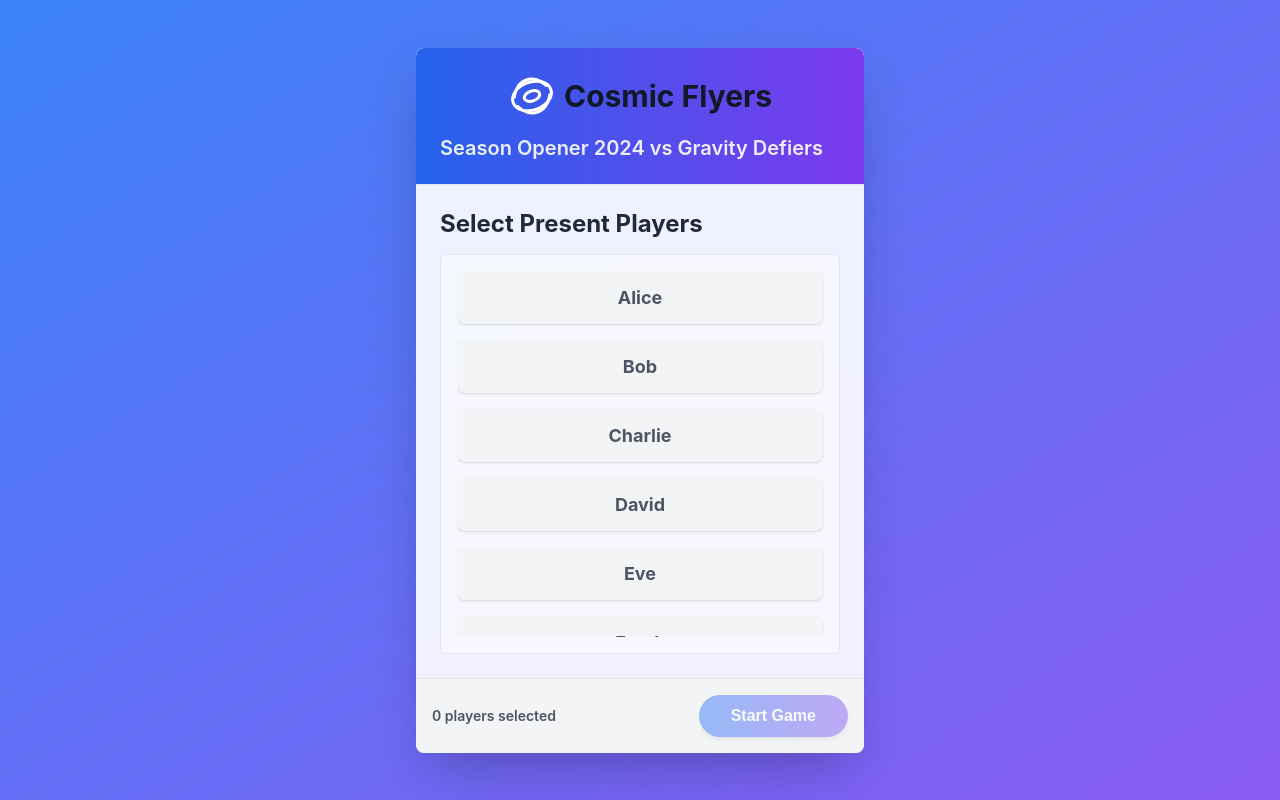
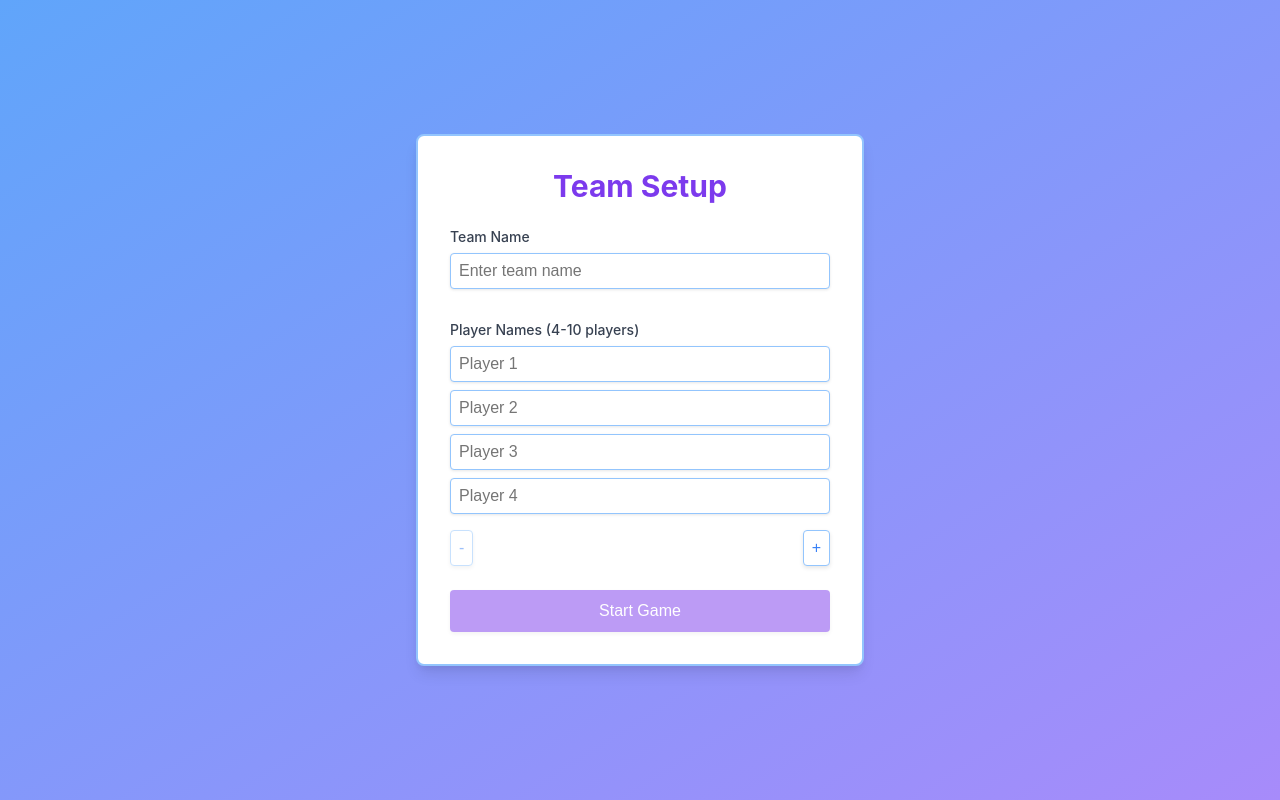
Before and after one commit to kfiddle/ultimate, a React (Create React App) app: page / in a window 1280 px wide. Built offline with nearby package versions, Linux system fonts and the light colour scheme.

Commit message:
teamSetup and various

```diff
--- a/App.jsx
+++ b/App.jsx
@@ -1,9 +1,10 @@
-import React, { useEffect, useState } from "react";
-import { BrowserRouter as Router, Route, Routes } from "react-router-dom";
+import React, { useEffect, useState } from 'react';
+import { BrowserRouter as Router, Route, Routes } from 'react-router-dom';
 
-import Welcome from "./components/welcome/Welcome.jsx";
-import GameTracker from "./components/gameTracker/GameTracker.jsx";
-import { GameProvider } from "./components/contextProviders/GameContext.jsx";
+import Welcome from './components/welcome/Welcome.jsx';
+import GameTracker from './components/gameTracker/GameTracker.jsx';
+import { GameProvider } from './components/contextProviders/GameContext.jsx';
+import TeamSetup from './components/teamSetup/TeamSetup.jsx';
 
 const AppProviders = ({ children }) => {
   return <GameProvider>{children}</GameProvider>;
@@ -29,7 +30,8 @@ const App = () => {
   return (
     <div>
       <AppProviders>
-                {!gameStarting && <Welcome startGame={startGame} />}
+        {/* {!gameStarting && <Welcome startGame={startGame} />} */}
+        {!gameStarting && <TeamSetup startGame={startGame} />}
         {gameStarting && <GameTracker />}
       </AppProviders>
     </div>
--- a/components/contextProviders/GameContext.jsx
+++ b/components/contextProviders/GameContext.jsx
@@ -6,8 +6,8 @@ const initialState = {
     presentPlayers: [],
     activePlayer: null,
     gameStarted: false,
-    teamName: "Erie Team",
-    opponentName: "Other Team",
+    teamName: "",
+    opponentName: "Rival",
     teamScore: 0,
     opponentScore: 0,
     time: 0,
--- a/components/playerStats/PlayerStats.module.css
+++ b/components/playerStats/PlayerStats.module.css
@@ -91,22 +91,22 @@
   align-items: center;
   gap: 15px;
   padding: 20px;
-  background-color: #2a2a2a;
+  /* background-color: #2a2a2a; */
   border-top: 2px solid #3b82f6;
   margin: 20px 8px;
   width: 200px;
 }
 
 .benchedPlayerDiv {
-  width: 120px;
+  width: 100%;
 }
 
 .inactivePlayerNameButton {
   width: 100%;
   padding: 16px 12px;
-  background-color: #1a1a1a;
-  border: 1px solid #4b5563;
-  border-radius: 8px;
+  background-color: transparent;
+  border-bottom: 1px solid #4b5563;
+  /* border-radius: 8px; */
   color: #9ca3af;
   font-size: 1.5rem;
   font-weight: bold;
--- a/components/playerStats/statButton/StatCell.module.css
+++ b/components/playerStats/statButton/StatCell.module.css
@@ -37,7 +37,7 @@
 
 .statButton:disabled {
   cursor: not-allowed;
-  opacity: 0.15;
+  opacity: 0.1;
 }
 
 .inactiveStatButton {
@@ -59,6 +59,7 @@
 
 .errorButton {
   background-color: #6b4563;
+  font-weight: bold;
 }
 
 .disabledErrorButton {
@@ -73,8 +74,8 @@
 }
 
 .discIcon {
-  width: 80%;
-  height: 80%;
+  width: 70%;
+  height: 70%;
   color: #ffffff;
 }
 
--- /dev/null
+++ b/components/teamSetup/TeamSetup.jsx
@@ -0,0 +1,122 @@
+import React, { useState, useEffect, useContext } from 'react';
+import { GameContext } from '../contextProviders/GameContext.jsx';
+import styles from './TeamSetup.module.css';
+import usePush from '../../hooks/usePush';
+
+const TeamSetup = ({ startGame }) => {
+  const { dispatch } = useContext(GameContext);
+
+  const [teamName, setTeamName] = useState('');
+  const [players, setPlayers] = useState(['', '', '', '']);
+  const [isFormValid, setIsFormValid] = useState(false);
+
+  const createTeamAndPlayers = usePush('teams/create-team-and-players');
+
+  useEffect(() => {
+    const isValid = teamName.trim() !== '' && players.filter(player => player.trim().includes(' ')).length >= 4;
+    setIsFormValid(isValid);
+  }, [teamName, players]);
+
+  const addPlayer = () => {
+    if (players.length < 10) {
+      setPlayers([...players, '']);
+    }
+  };
+
+  const removePlayer = () => {
+    if (players.length > 4) {
+      setPlayers(players.slice(0, -1));
+    }
+  };
+
+  const updatePlayer = (index, name) => {
+    const newPlayers = [...players];
+    newPlayers[index] = name;
+    setPlayers(newPlayers);
+  };
+
+  const handleStartGame = async () => {
+    if (isFormValid) {
+      try {
+        const result = await createTeamAndPlayers({
+          teamName,
+          players: players.filter((player) => player.trim() !== ''),
+        });
+        if (result.success) {
+
+          startGame();
+        } else {
+          console.error('Failed to create team and players:', result.message);
+          // Handle error (e.g., show error message to user)
+        }
+      } catch (error) {
+        console.error('Error creating team and players:', error);
+        // Handle error (e.g., show error message to user)
+      }
+    }
+  };
+
+  return (
+    <div className={styles.container}>
+      <div className={styles.formContainer}>
+        <h1 className={styles.title}>Team Setup</h1>
+
+        <div className={styles.inputGroup}>
+          <label htmlFor="teamName" className={styles.label}>
+            Team Name
+          </label>
+          <input
+            type="text"
+            id="teamName"
+            value={teamName}
+            onChange={(e) => setTeamName(e.target.value)}
+            placeholder="Enter team name"
+            className={styles.input}
+          />
+        </div>
+
+        <div className={styles.inputGroup}>
+          <label className={styles.label}>Player Names (4-10 players)</label>
+          {players.map((player, index) => (
+            <input
+              key={index}
+              type="text"
+              value={player}
+              onChange={(e) => updatePlayer(index, e.target.value)}
+              placeholder={`Player ${index + 1}`}
+              className={styles.input}
+            />
+          ))}
+          <div className={styles.buttonGroup}>
+            <button
+              type="button"
+              onClick={removePlayer}
+              disabled={players.length <= 4}
+              className={`${styles.iconButton} ${players.length <= 4 ? styles.disabled : ''}`}
+            >
+              -
+            </button>
+            <button
+              type="button"
+              onClick={addPlayer}
+              disabled={players.length >= 10}
+              className={`${styles.iconButton} ${players.length >= 10 ? styles.disabled : ''}`}
+            >
+              +
+            </button>
+          </div>
+        </div>
+
+        <button
+          onClick={handleStartGame}
+          disabled={!isFormValid}
+          className={`${styles.startButton} ${!isFormValid ? styles.disabled : ''}`}
+        >
+          Start Game
+        </button>
+      </div>
+    </div>
+  );
+};
+
+export default TeamSetup;
--- /dev/null
+++ b/components/teamSetup/TeamSetup.module.css
@@ -0,0 +1,104 @@
+.container {
+  min-height: 100vh;
+  display: flex;
+  align-items: center;
+  justify-content: center;
+  background: linear-gradient(to bottom right, #60a5fa, #a78bfa);
+}
+
+.formContainer {
+  background-color: white;
+  padding: 2rem;
+  border-radius: 0.5rem;
+  box-shadow: 0 10px 15px -3px rgba(0, 0, 0, 0.1), 0 4px 6px -2px rgba(0, 0, 0, 0.05);
+  width: 100%;
+  max-width: 28rem;
+  border: 2px solid #93c5fd;
+}
+
+.title {
+  font-size: 1.875rem;
+  font-weight: bold;
+  margin-bottom: 1.5rem;
+  text-align: center;
+  color: #7c3aed;
+}
+
+.inputGroup {
+  margin-bottom: 1.5rem;
+}
+
+.label {
+  display: block;
+  margin-bottom: 0.5rem;
+  font-size: 0.875rem;
+  font-weight: 500;
+  color: #374151;
+}
+
+.input {
+  width: 100%;
+  padding: 0.5rem;
+  margin-bottom: 0.5rem;
+  border: 1px solid #93c5fd;
+  border-radius: 0.25rem;
+  font-size: 1rem;
+  transition: all 0.3s ease;
+  box-shadow: 0 1px 3px rgba(0, 0, 0, 0.1);
+}
+
+.input:focus {
+  outline: none;
+  border-color: #7c3aed;
+  box-shadow: 0 0 0 3px rgba(124, 58, 237, 0.2), 0 4px 6px rgba(0, 0, 0, 0.1);
+  transform: translateY(-2px);
+}
+
+.buttonGroup {
+  display: flex;
+  justify-content: space-between;
+  margin-top: 0.5rem;
+}
+
+.iconButton {
+  padding: 0.5rem;
+  border: 1px solid #93c5fd;
+  background-color: white;
+  color: #3b82f6;
+  border-radius: 0.25rem;
+  font-size: 1rem;
+  cursor: pointer;
+  transition: all 0.3s ease;
+  box-shadow: 0 2px 4px rgba(0, 0, 0, 0.1);
+}
+
+.iconButton:hover:not(.disabled) {
+  background-color: #e0f2fe;
+  transform: translateY(-2px);
+  box-shadow: 0 4px 6px rgba(0, 0, 0, 0.1);
+}
+
+.startButton {
+  width: 100%;
+  padding: 0.75rem;
+  background-color: #7c3aed;
+  color: white;
+  border: none;
+  border-radius: 0.25rem;
+  font-size: 1rem;
+  font-weight: 500;
+  cursor: pointer;
+  transition: all 0.3s ease;
+  box-shadow: 0 2px 4px rgba(0, 0, 0, 0.1);
+}
+
+.startButton:hover:not(.disabled) {
+  background-color: #6d28d9;
+  transform: translateY(-2px);
+  box-shadow: 0 4px 6px rgba(0, 0, 0, 0.1);
+}
+
+.disabled {
+  opacity: 0.5;
+  cursor: not-allowed;
+}
```
Lines whose indentation alone changed are shown as unchanged.
